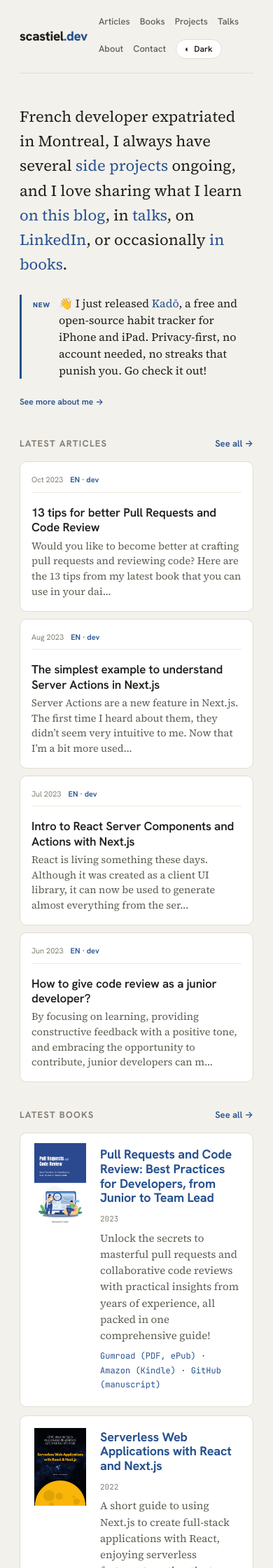
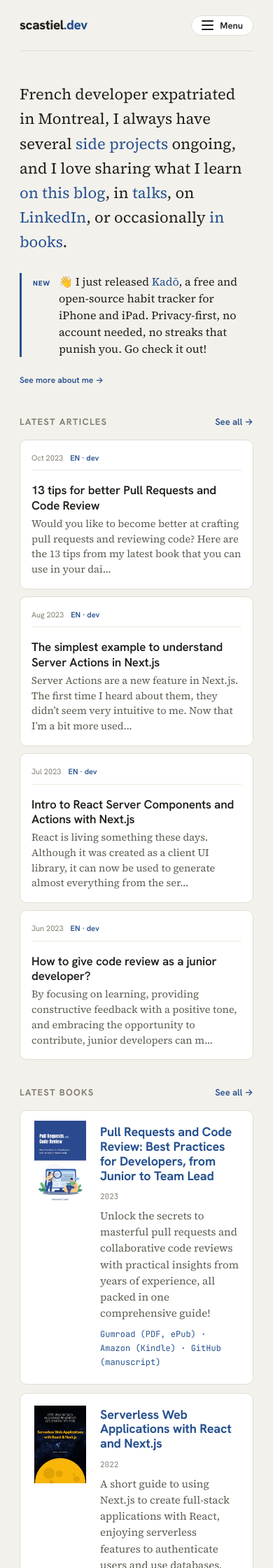
Before and after one commit to scastiel/newscastieldev, a Jekyll site: the page built from index.html, in a window 390 px wide. Shown: the top 2240 px of the page at 70% size. Built offline with Jekyll 4.4.1, drawn with Linux system fonts in a browser that asks for light colours.

Commit message:
Add accessible hamburger menu for small screens (#6)
Collapse the primary nav behind a hamburger toggle below 640px.

- Toggle button with aria-expanded / aria-controls and a state-aware
  aria-label (Open menu / Close menu); bars morph into an X when open.
- Escape closes the menu and returns focus to the button.
- Progressive enhancement: a `js` class is set before first paint, so
  the collapse and toggle only apply when JS is available. With JS off,
  the toggle stays hidden and the nav renders fully and accessibly.

Co-Authored-By: Claude Opus 4.8 <noreply@anthropic.com>
Claude-Session: https://claude.ai/code/session_01GV1qzbUdohKNYmjim32xeN

---------

Co-authored-by: Claude <noreply@anthropic.com>

```diff
--- a/_includes/footer.html
+++ b/_includes/footer.html
@@ -35,3 +35,35 @@
     window.matchMedia("(prefers-color-scheme: dark)").addEventListener("change", label);
   })();
 </script>
+
+{%- comment -%}
+  Collapsible nav for small screens. Progressive enhancement: without JS the
+  toggle stays `hidden` and the nav renders fully. JS reveals the button and
+  manages aria-expanded, Escape-to-close, and focus return.
+{%- endcomment -%}
+<script>
+  (function () {
+    var btn = document.querySelector(".nav-toggle");
+    var nav = document.getElementById("site-nav");
+    if (!btn || !nav) return;
+
+    btn.hidden = false;
+
+    function setOpen(open) {
+      btn.setAttribute("aria-expanded", String(open));
+      btn.setAttribute("aria-label", open ? "Close menu" : "Open menu");
+      nav.classList.toggle("is-open", open);
+    }
+
+    btn.addEventListener("click", function () {
+      setOpen(btn.getAttribute("aria-expanded") !== "true");
+    });
+
+    document.addEventListener("keydown", function (e) {
+      if (e.key === "Escape" && btn.getAttribute("aria-expanded") === "true") {
+        setOpen(false);
+        btn.focus();
+      }
+    });
+  })();
+</script>
--- a/_includes/head.html
+++ b/_includes/head.html
@@ -40,6 +40,9 @@
 {%- endcomment -%}
 <script>
   (function () {
+    // Mark JS as available (before paint) so the nav can safely collapse behind
+    // the hamburger on small screens; without JS the nav stays fully visible.
+    document.documentElement.classList.add("js");
     try {
       var t = localStorage.getItem("theme");
       if (t) document.documentElement.setAttribute("data-theme", t);
--- a/_includes/header.html
+++ b/_includes/header.html
@@ -1,7 +1,16 @@
 {% assign p = page.url %}
 <header class="site-header">
   <a class="site-title" href="/">scastiel<span>.dev</span></a>
-  <nav class="site-nav" aria-label="Primary">
+  {%- comment -%}
+    Hamburger toggle for small screens. `hidden` by default so it never shows
+    when JS is off (the nav then stays fully visible / accessible); the footer
+    script reveals it and wires up aria-expanded + Escape-to-close.
+  {%- endcomment -%}
+  <button class="nav-toggle" type="button" hidden aria-expanded="false" aria-controls="site-nav" aria-label="Open menu">
+    <span class="nav-toggle-bars" aria-hidden="true"></span>
+    <span class="nav-toggle-text">Menu</span>
+  </button>
+  <nav class="site-nav" id="site-nav" aria-label="Primary">
     <a href="/articles" {% if p contains '/articles' or page.layout == 'post' %}aria-current="page"{% endif %}>Articles</a>
     <a href="/books"    {% if p contains '/books'    or page.layout == 'book' %}aria-current="page"{% endif %}>Books</a>
     <a href="/projects" {% if p contains '/projects' %}aria-current="page"{% endif %}>Projects</a>
--- a/assets/css/main.css
+++ b/assets/css/main.css
@@ -114,6 +114,29 @@ h1, h2, h3, h4 { font-family: var(--font-head); font-weight: 700; letter-spacing
   border-radius: 999px; padding: 5px 12px; display: inline-flex; align-items: center; gap: 6px;
 }
 .theme-toggle:hover { border-color: var(--accent); }
+
+/* Hamburger toggle — hidden on wide screens & when JS is off (shown only in
+   the small-screen media query below, and only once JS drops the `hidden`
+   attribute). Styled to match the theme toggle. */
+.nav-toggle {
+  display: none; align-items: center; gap: 9px; cursor: pointer;
+  font-family: var(--font-head); font-size: 13px; font-weight: 600; line-height: 1;
+  color: var(--text); background: var(--surface); border: 1px solid var(--border);
+  border-radius: 999px; padding: 7px 14px;
+}
+.nav-toggle:hover { border-color: var(--accent); }
+.nav-toggle-bars, .nav-toggle-bars::before, .nav-toggle-bars::after {
+  display: block; width: 17px; height: 2px; border-radius: 2px;
+  background: currentColor; transition: transform .2s ease, background .2s ease, top .2s ease;
+}
+.nav-toggle-bars { position: relative; }
+.nav-toggle-bars::before, .nav-toggle-bars::after { content: ""; position: absolute; left: 0; }
+.nav-toggle-bars::before { top: -6px; }
+.nav-toggle-bars::after  { top:  6px; }
+/* Morph the bars into an X when the menu is open. */
+.nav-toggle[aria-expanded="true"] .nav-toggle-bars { background: transparent; }
+.nav-toggle[aria-expanded="true"] .nav-toggle-bars::before { top: 0; transform: rotate(45deg); }
+.nav-toggle[aria-expanded="true"] .nav-toggle-bars::after  { top: 0; transform: rotate(-45deg); }
 
 /* ---------- Footer ---------- */
 .site-footer {
@@ -292,7 +315,20 @@ a.article-row { display: flex; gap: 18px; padding: 16px; margin-bottom: 10px; }
 /* ---------- Responsive ---------- */
 @media (max-width: 640px) {
   body { font-size: 17px; }
-  .site-nav { gap: 14px; font-size: 13px; }
+
+  /* Collapse the primary nav behind the hamburger — but only when JS is on
+     (`.js` is set before paint in head.html). A no-JS visitor keeps the full,
+     always-visible nav and never sees the (non-functional) toggle. */
+  .site-header { flex-wrap: wrap; }
+  .js .nav-toggle:not([hidden]) { display: inline-flex; }
+  .js .site-nav {
+    display: none; flex-basis: 100%; flex-direction: column;
+    align-items: flex-start; gap: 4px; margin-top: 4px; font-size: 15px;
+  }
+  .js .site-nav.is-open { display: flex; }
+  .js .site-nav a { padding: 6px 0; }
+  .js .site-nav .theme-toggle { margin-top: 8px; }
+
   .grid-2 { grid-template-columns: 1fr; }
   .article-row { flex-direction: column; gap: 8px; }
   .article-row .rail { flex-direction: row; width: auto; border-right: 0; border-bottom: 1px solid var(--hair); padding: 0 0 8px; gap: 10px; }
```
